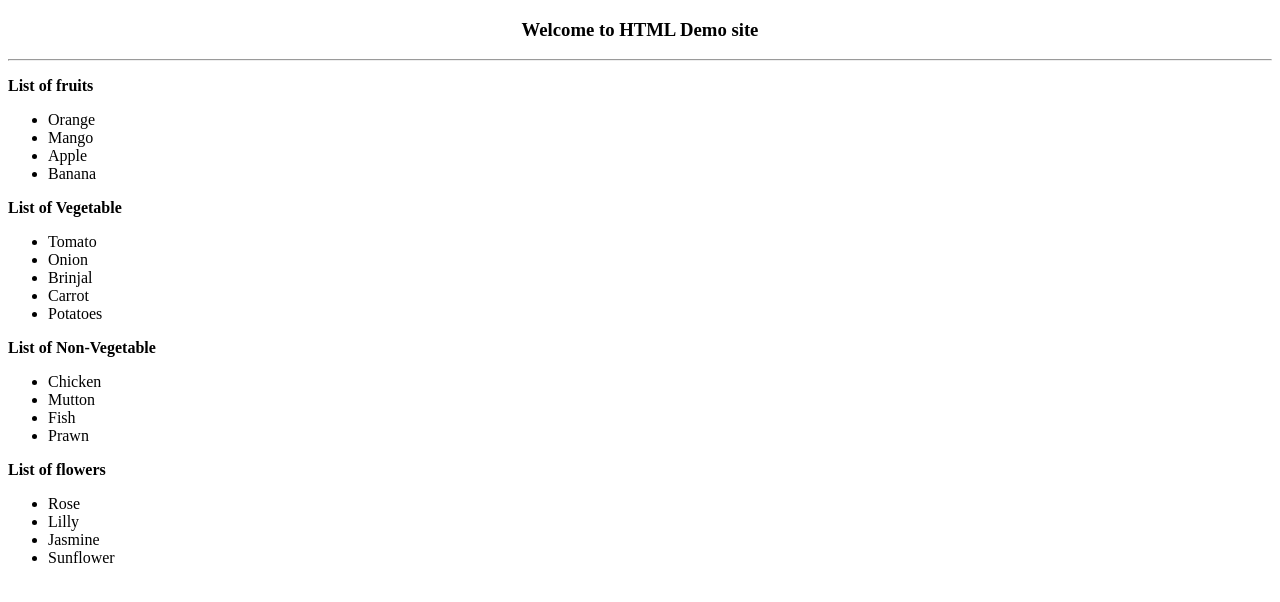
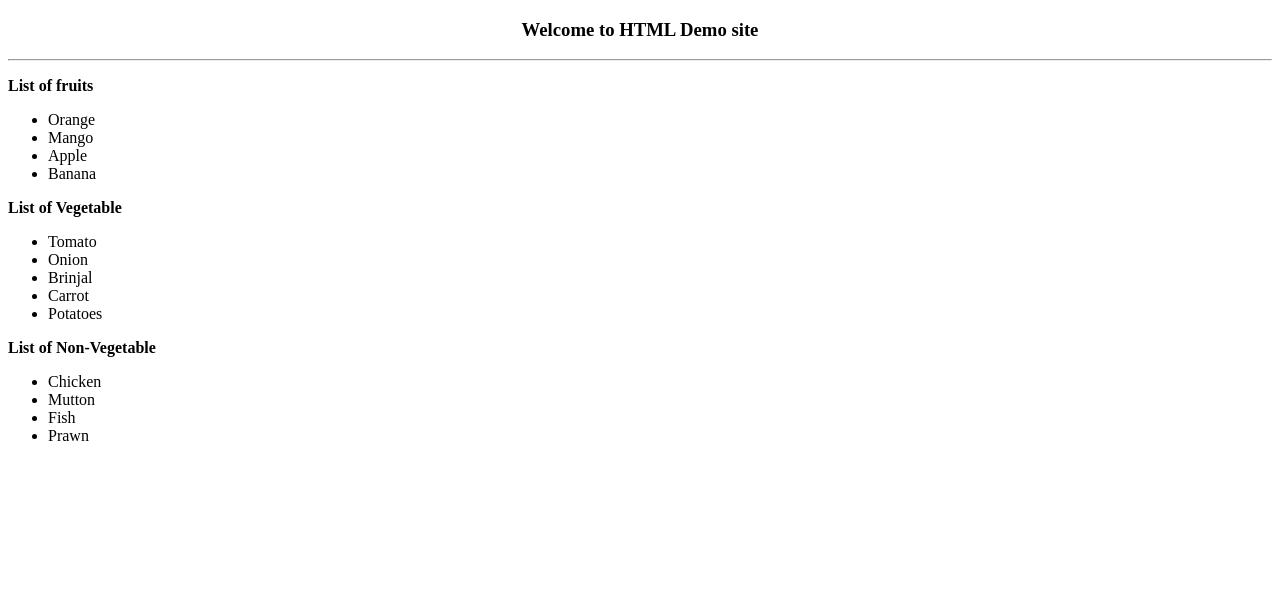
Before and after one commit to prakash0705/GitDay1Task, a plain HTML site: page index.html in a window 1280 px wide. Drawn offline with Linux system fonts and the light colour scheme.

Commit message:
Revert "added flowers list in index page"
This reverts commit 8f7b2630846df227b8a453b4e0f060f8ae60d27b.

```diff
--- a/index.html
+++ b/index.html
@@ -33,13 +33,6 @@
             <li>Fish</li>
             <li>Prawn</li>
         </ul>
-        <p style="font-weight: bold;">List of flowers</p>
-        <ul>
-            <li>Rose</li>
-            <li>Lilly</li>
-            <li>Jasmine</li>
-            <li>Sunflower</li>
-        </ul>
     </div>
 </body>
 </html>
```
